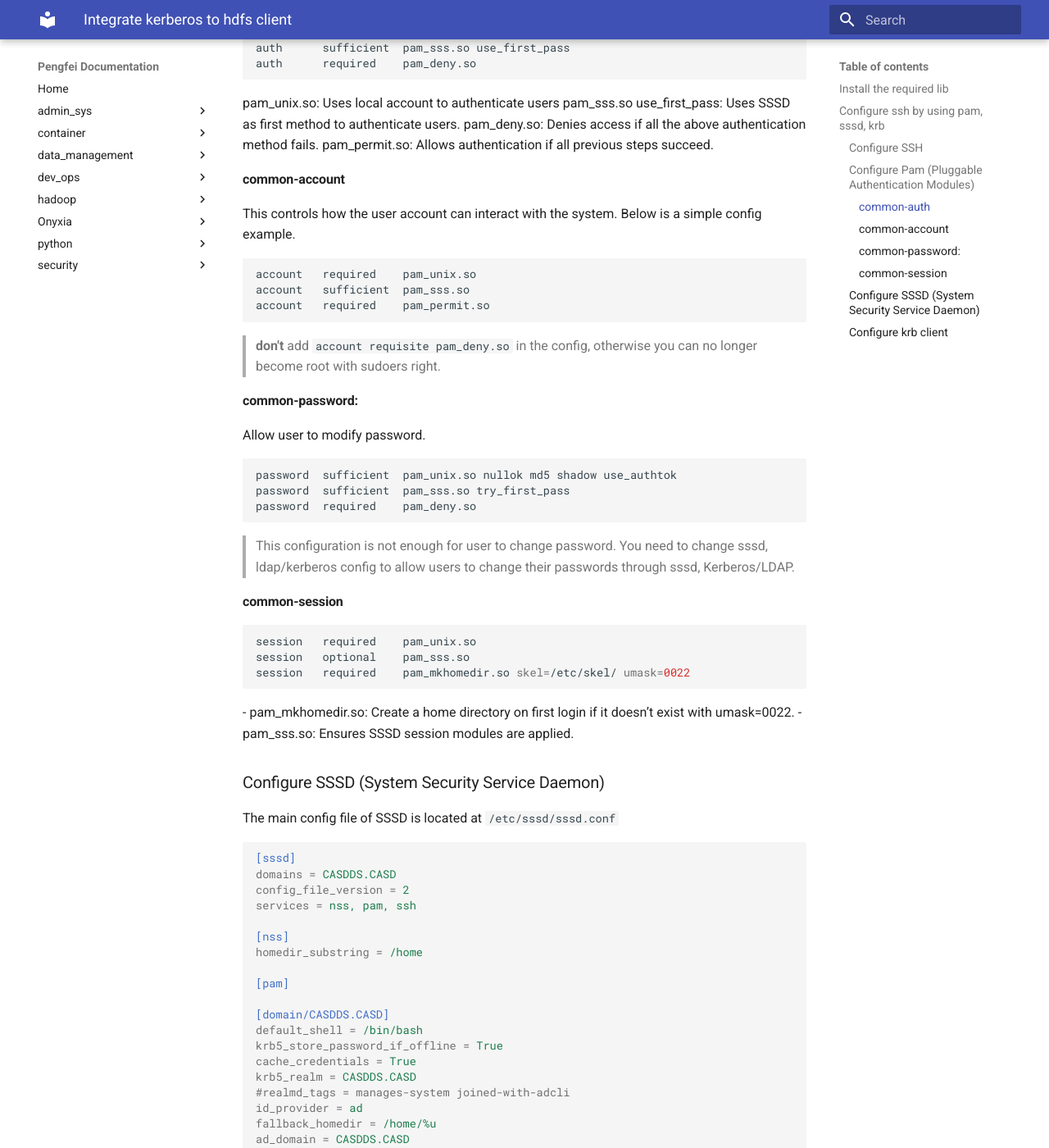
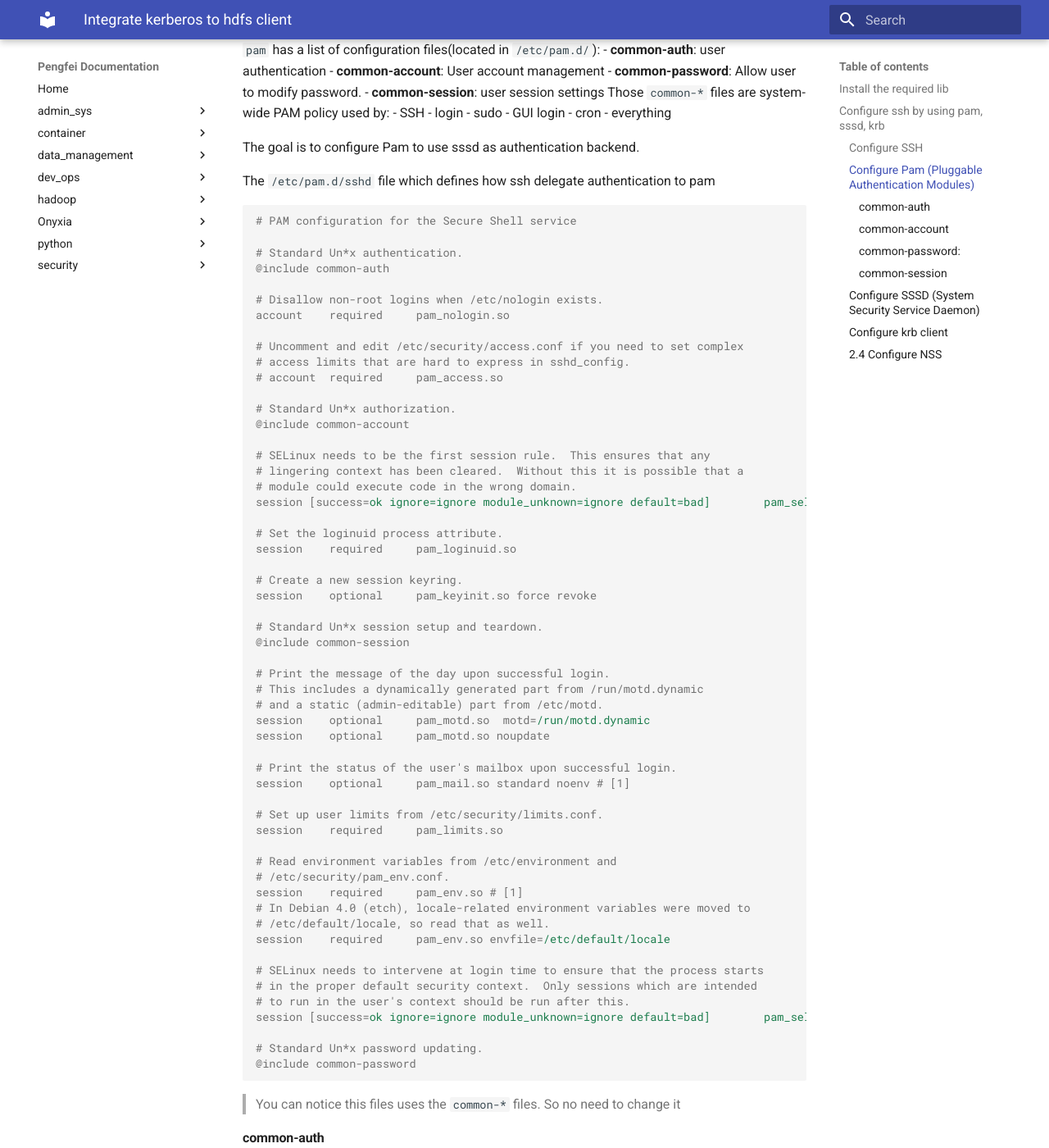
Before and after one commit to pengfei99/doc_center, an MkDocs documentation site: the page built from docs/hadoop/kerberos_integration/Integrate_kerberos_hdfs_client.md, in a window 1280 px wide and 1400 px high, scrolled down 1226 px. Shown: the whole window at 82% size. Built offline with MkDocs 1.6.1 and Material for MkDocs 9.7.7, drawn with Linux system fonts in a browser that asks for light colours; some of the changed text lies outside the part shown.

Commit message:
update docs

````diff
--- a/docs/hadoop/kerberos_integration/Integrate_kerberos_hdfs_client.md
+++ b/docs/hadoop/kerberos_integration/Integrate_kerberos_hdfs_client.md
@@ -9,7 +9,20 @@
 
 ## Configure ssh by using pam, sssd, krb
 
+The workflow of user authentication via ssh, pam, ssd, krb
+```shell
+# client side
+# user get a service ticket, and send it's id and ticket to the ssh server
+
+# server side
+# sshd receives the user query, then delegate it to PAM, PAM to sssd, sssd use krb client
+# to send verification query to AD.
+# sssd needs
+sshd → PAM → sssd → Kerberos → AD
+```
+
 ### Configure SSH
+
 The main config file of `SSH server` is located at `/etc/ssh/sshd_config`
 
 Below is a minimum sshd_config file
@@ -42,14 +55,81 @@
 
 ### Configure Pam (Pluggable Authentication Modules)
 
-
- `pam` has a list of configuration files(located in `/etc/pam.d/`):
+`pam` has a list of configuration files(located in `/etc/pam.d/`):
 - **common-auth**: user authentication
 - **common-account**: User account management
 - **common-password**: Allow user to modify password.
 - **common-session**: user session settings
+Those `common-*` files are system-wide PAM policy used by:
+- SSH
+- login
+- sudo
+- GUI login
+- cron
+- everything
 
-The goal is to configure Pam to use sssd as authentication backend
+The goal is to configure Pam to use sssd as authentication backend.
+
+The `/etc/pam.d/sshd` file which defines how ssh delegate authentication to pam
+
+```ini
+# PAM configuration for the Secure Shell service
+
+# Standard Un*x authentication.
+@include common-auth
+
+# Disallow non-root logins when /etc/nologin exists.
+account    required     pam_nologin.so
+
+# Uncomment and edit /etc/security/access.conf if you need to set complex
+# access limits that are hard to express in sshd_config.
+# account  required     pam_access.so
+
+# Standard Un*x authorization.
+@include common-account
+
+# SELinux needs to be the first session rule.  This ensures that any
+# lingering context has been cleared.  Without this it is possible that a
+# module could execute code in the wrong domain.
+session [success=ok ignore=ignore module_unknown=ignore default=bad]        pam_selinux.so close
+
+# Set the loginuid process attribute.
+session    required     pam_loginuid.so
+
+# Create a new session keyring.
+session    optional     pam_keyinit.so force revoke
+
+# Standard Un*x session setup and teardown.
+@include common-session
+
+# Print the message of the day upon successful login.
+# This includes a dynamically generated part from /run/motd.dynamic
+# and a static (admin-editable) part from /etc/motd.
+session    optional     pam_motd.so  motd=/run/motd.dynamic
+session    optional     pam_motd.so noupdate
+
+# Print the status of the user's mailbox upon successful login.
+session    optional     pam_mail.so standard noenv # [1]
+
+# Set up user limits from /etc/security/limits.conf.
+session    required     pam_limits.so
+
+# Read environment variables from /etc/environment and
+# /etc/security/pam_env.conf.
+session    required     pam_env.so # [1]
+# In Debian 4.0 (etch), locale-related environment variables were moved to
+# /etc/default/locale, so read that as well.
+session    required     pam_env.so envfile=/etc/default/locale
+
+# SELinux needs to intervene at login time to ensure that the process starts
+# in the proper default security context.  Only sessions which are intended
+# to run in the user's context should be run after this.
+session [success=ok ignore=ignore module_unknown=ignore default=bad]        pam_selinux.so open
+
+# Standard Un*x password updating.
+@include common-password
+```
+> You can notice this files uses the `common-*` files. So no need to change it
 
 #### common-auth
 
@@ -64,6 +144,7 @@
 pam_sss.so use_first_pass: Uses SSSD as first method to authenticate users.
 pam_deny.so: Denies access if all the above authentication method fails.
 pam_permit.so: Allows authentication if all previous steps succeed.
+
 
 #### common-account
 
@@ -103,6 +184,9 @@
 - pam_sss.so: Ensures SSSD session modules are applied.
 
 ### Configure SSSD (System Security Service Daemon)
+
+SSSD is the bridge between the Linux server and AD. SSSD verifies the user kerberos ticket with the AD server, then
+send back reponse to the PAM.
 The main config file of SSSD is located at `/etc/sssd/sssd.conf`
 
 ```ini
@@ -167,3 +251,44 @@
         .casdds.casd = CASDDS.CASD
         casdds.casd = CASDDS.CASD
 ```
+
+
+### 2.4 Configure NSS
+
+Name Service Switch (NSS) is the layer in Linux that helps system to lookup username and group information.
+By default, without NSS, the system checks `/etc/passwd` only. With NSS, we can do `user lookup → files → sssd → ldap/AD → winbind → …`
+
+> In this tutorial, the objective is to ensure system uses SSSD to do user and group lookup in AD.
+
+The NSS (Name Service Switch) main config is located at `/etc/nsswitch.conf`:
+
+The following config is a simple example tells Linux to check both local files (/etc/passwd) and SSSD for user information.
+
+```shell
+sudo vim /etc/nsswitch.conf
+
+passwd:         files sss
+group:          files sss
+shadow:         files sss
+gshadow:        files
+
+hosts:          files dns
+networks:       files
+
+protocols:      files
+services:       files sss
+ethers:         files
+rpc:            files
+
+netgroup:       nis sss
+automount:  sss
+```
+
+```shell
+# check user and group information
+getent passwd <user-name/uid>
+getent group <group-name/gid>
+```
+
+> NSS is essential for Kerberos authentication. Because Linux must map `user@REALM → UID/GID → local session`, If
+> user is unknown, the authentication fails
````
